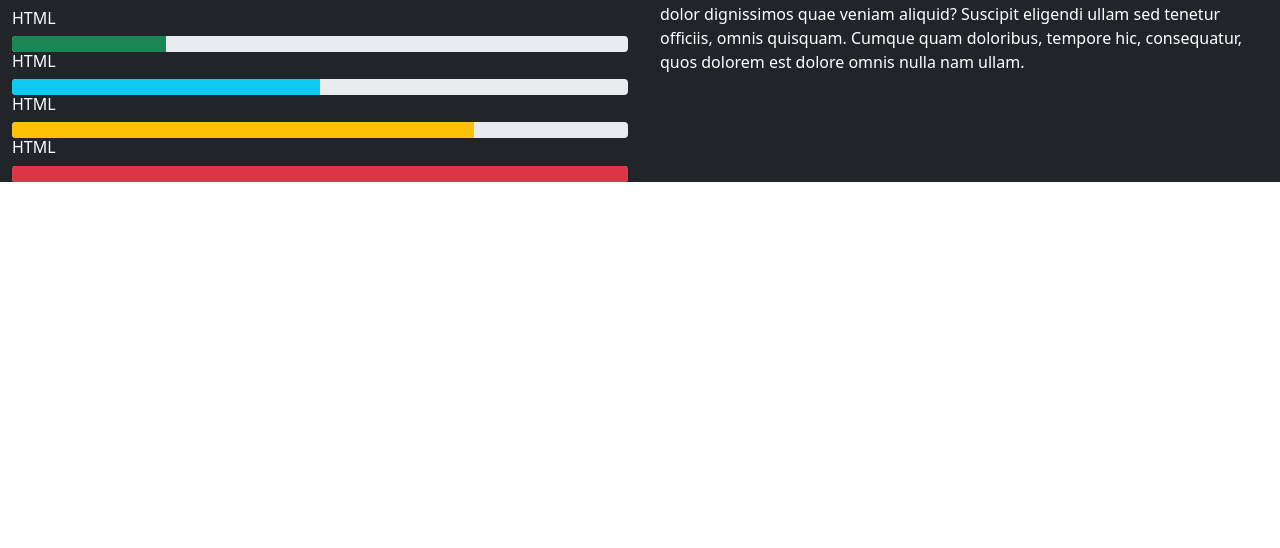
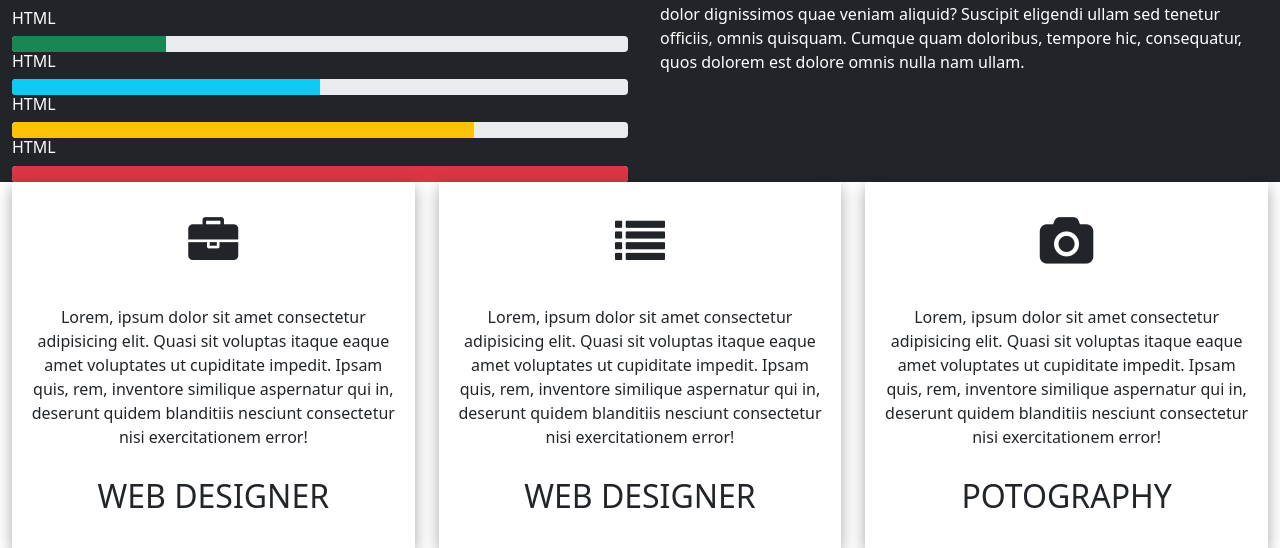
Before and after one commit to WaghAdi/My-Portfolio, a plain HTML site: page index.html in a window 1280 px wide. Shown: the part 1036-1584 px from the top of the page. Before the commit the page ends 1218 px from the top, so only its background shows below. Drawn offline with nearby package versions, Linux system fonts and the light colour scheme.

Commit message:
basic services added

```diff
--- a/index.html
+++ b/index.html
@@ -7,7 +7,8 @@
     <meta name="viewport" content="width=device-width, initial-scale=1.0">
     <title>Document</title>
     <!-- CSS only -->
-<link href="https://cdn.jsdelivr.net/npm/bootstrap@5.0.0-beta2/dist/css/bootstrap.min.css" rel="stylesheet" integrity="sha384-BmbxuPwQa2lc/FVzBcNJ7UAyJxM6wuqIj61tLrc4wSX0szH/Ev+nYRRuWlolflfl" crossorigin="anonymous">
+    <link href="https://cdn.jsdelivr.net/npm/bootstrap@5.0.0-beta2/dist/css/bootstrap.min.css" rel="stylesheet"
+        integrity="sha384-BmbxuPwQa2lc/FVzBcNJ7UAyJxM6wuqIj61tLrc4wSX0szH/Ev+nYRRuWlolflfl" crossorigin="anonymous">
     <link rel="stylesheet" href="style.css">
     <!-- font awesome  -->
     <link rel="stylesheet" href="https://cdnjs.cloudflare.com/ajax/libs/font-awesome/4.7.0/css/font-awesome.min.css">
@@ -30,12 +31,13 @@
                     </ul>
                 </nav>
                 <div class="toggle">
-                    <i class="fa fa-bars" aria-hidden="true"  onclick="toggleMenu()"></i>
+                    <i class="fa fa-bars" aria-hidden="true" onclick="toggleMenu()"></i>
 
                 </div>
             </div>
 
-        </div><!-- <div class="container">
+        </div>
+        <!-- <div class="container">
             <div class="row">
                 <div class="col-6 left-hero">
                     <p>Hello, I am</p>
@@ -100,19 +102,23 @@
                     <div class="col-md-12">
                         <h6>HTML</h6>
                         <div class="progress">
-                           <div class="progress-bar bg-success" role="progressbar" style="width: 25%" aria-valuenow="25" aria-valuemin="0" aria-valuemax="100"></div>
+                            <div class="progress-bar bg-success" role="progressbar" style="width: 25%"
+                                aria-valuenow="25" aria-valuemin="0" aria-valuemax="100"></div>
                         </div>
                         <h6>HTML</h6>
                         <div class="progress">
-                            <div class="progress-bar bg-info" role="progressbar" style="width: 50%" aria-valuenow="50" aria-valuemin="0" aria-valuemax="100"></div>
+                            <div class="progress-bar bg-info" role="progressbar" style="width: 50%" aria-valuenow="50"
+                                aria-valuemin="0" aria-valuemax="100"></div>
                         </div>
                         <h6>HTML</h6>
                         <div class="progress">
-                            <div class="progress-bar bg-warning" role="progressbar" style="width: 75%" aria-valuenow="75" aria-valuemin="0" aria-valuemax="100"></div>
+                            <div class="progress-bar bg-warning" role="progressbar" style="width: 75%"
+                                aria-valuenow="75" aria-valuemin="0" aria-valuemax="100"></div>
                         </div>
                         <h6>HTML</h6>
                         <div class="progress">
-                            <div class="progress-bar bg-danger" role="progressbar" style="width: 100%" aria-valuenow="100" aria-valuemin="0" aria-valuemax="100"></div>
+                            <div class="progress-bar bg-danger" role="progressbar" style="width: 100%"
+                                aria-valuenow="100" aria-valuemin="0" aria-valuemax="100"></div>
                         </div>
                     </div>
                 </div>
@@ -122,11 +128,64 @@
             padding: 12px 20px;">
                 <div class="about">
                     <h2>ABOUT ME</h2>
-                    <p>Lorem ipsum dolor sit, amet consectetur adipisicing elit. Odit ipsum laborum quibusdam impedit mollitia inventore cupiditate praesentium sint, rerum, nihil cum, quasi quas ipsam eaque? Corrupti aperiam totam deserunt numquam minus, optio minima id ipsum? Officia repellat laboriosam numquam quod dolor dignissimos quae veniam aliquid? Suscipit eligendi ullam sed tenetur officiis, omnis quisquam. Cumque quam doloribus, tempore hic, consequatur, quos dolorem est dolore omnis nulla nam ullam.</p>
+                    <p>Lorem ipsum dolor sit, amet consectetur adipisicing elit. Odit ipsum laborum quibusdam impedit
+                        mollitia inventore cupiditate praesentium sint, rerum, nihil cum, quasi quas ipsam eaque?
+                        Corrupti aperiam totam deserunt numquam minus, optio minima id ipsum? Officia repellat
+                        laboriosam numquam quod dolor dignissimos quae veniam aliquid? Suscipit eligendi ullam sed
+                        tenetur officiis, omnis quisquam. Cumque quam doloribus, tempore hic, consequatur, quos dolorem
+                        est dolore omnis nulla nam ullam.</p>
 
                 </div>
             </div>
 
+        </div>
+    </div>
+
+    <!-- letter box -->
+    <div class="container">
+        <div class="row">
+            <div class="col-md-4">
+                <div class="box">
+                    <div class="box-logo">
+                        <i class="fa fa-briefcase" aria-hidden="true"></i>
+                    </div>
+                    <div class="box-info">
+                        <p>Lorem, ipsum dolor sit amet consectetur adipisicing elit. Quasi sit voluptas itaque eaque
+                            amet voluptates ut cupiditate impedit. Ipsam quis, rem, inventore similique aspernatur qui
+                            in, deserunt quidem blanditiis nesciunt consectetur nisi exercitationem error!</p>
+                        <h4>WEB DESIGNER</h4>
+                    </div>
+
+                </div>
+            </div>
+            <div class="col-md-4">
+                <div class="box">
+                    <div class="box-logo">
+                        <i class="fa fa-list" aria-hidden="true"></i>
+                    </div>
+                    <div class="box-info">
+                        <p>Lorem, ipsum dolor sit amet consectetur adipisicing elit. Quasi sit voluptas itaque eaque
+                            amet voluptates ut cupiditate impedit. Ipsam quis, rem, inventore similique aspernatur qui
+                            in, deserunt quidem blanditiis nesciunt consectetur nisi exercitationem error!</p>
+                        <h4>WEB DESIGNER</h4>
+                    </div>
+
+                </div>
+            </div>
+            <div class="col-md-4">
+                <div class="box">
+                    <div class="box-logo">
+                        <i class="fa fa-camera" aria-hidden="true"></i>
+                    </div>
+                    <div class="box-info">
+                        <p>Lorem, ipsum dolor sit amet consectetur adipisicing elit. Quasi sit voluptas itaque eaque
+                            amet voluptates ut cupiditate impedit. Ipsam quis, rem, inventore similique aspernatur qui
+                            in, deserunt quidem blanditiis nesciunt consectetur nisi exercitationem error!</p>
+                        <h4>POTOGRAPHY</h4>
+                    </div>
+
+                </div>
+            </div>
         </div>
     </div>
 
--- a/style.css
+++ b/style.css
@@ -151,3 +151,46 @@ background-color: rgb(38, 108, 212);
    font-size: 3rem;
    margin: 30px 0px ;
 }
+
+/* letter box  */
+.box{
+    transition: all 0.9s ease-in-out;
+    box-shadow: rgba(0, 0, 0, 0.35) 0px 5px 15px;
+    padding: 25px 15px;
+}
+.box:hover  {
+    background-color: rgb(37 208 217);
+    transform:scale(1.01)
+}
+.box-logo {
+    display: flex;
+    justify-content: center;
+    padding: 10px 10px;
+
+    transition: all 0.5s ease-in-out;
+
+    /* background-color: red; */
+}
+.box:hover .box-logo  {
+   cursor: pointer;
+   background-color: red;
+
+    border-radius: 70%;
+   /* border-radius: 0%; */
+}
+
+.box-logo i{
+
+  font-size: 50px;
+
+
+}
+.box-info p{
+    margin: 20px 0px ;
+    padding: 8px 3px;
+  text-align: center;
+}
+.box-info h4{
+   font-size: 2rem;
+   text-align: center;
+}
```
Lines whose indentation alone changed are shown as unchanged.
